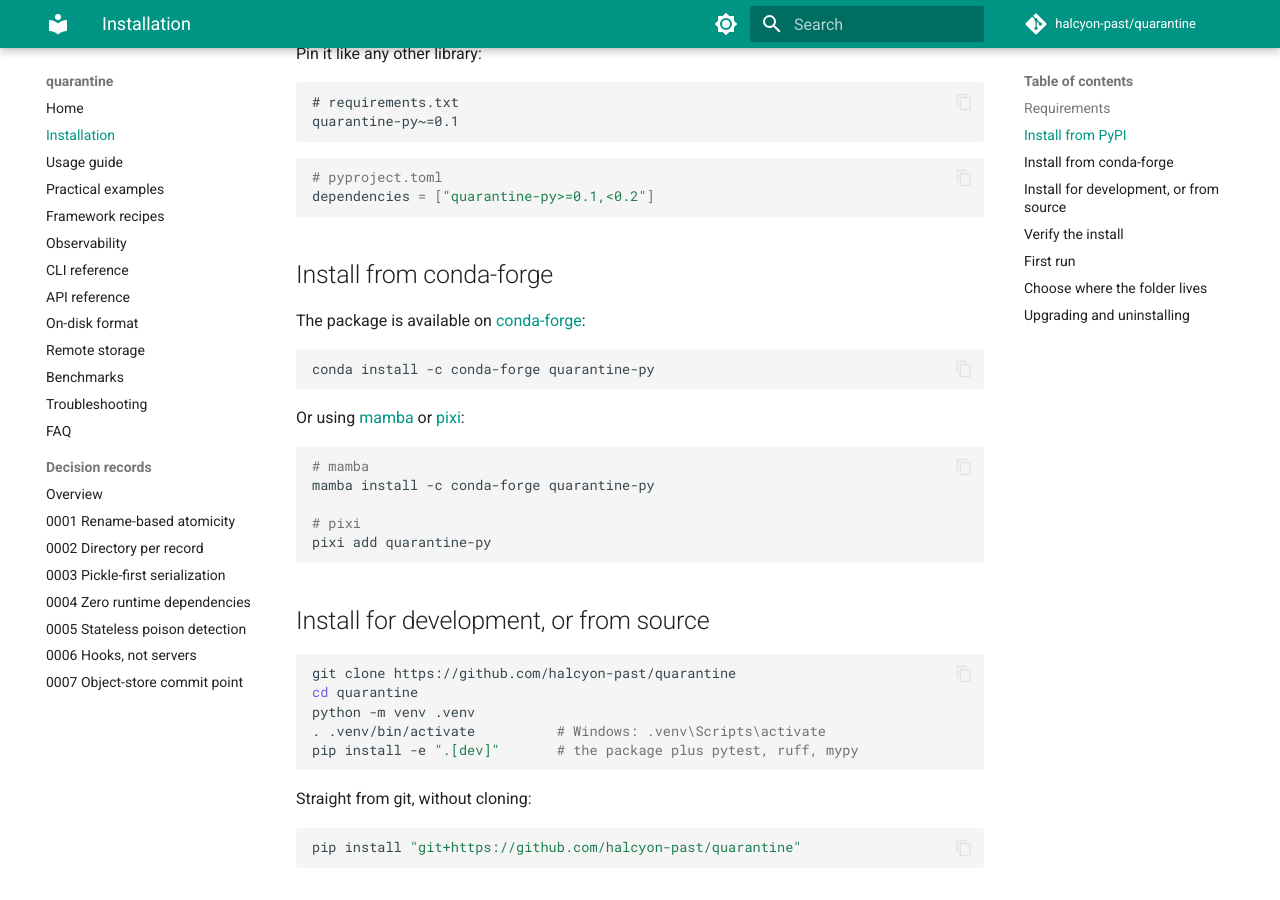
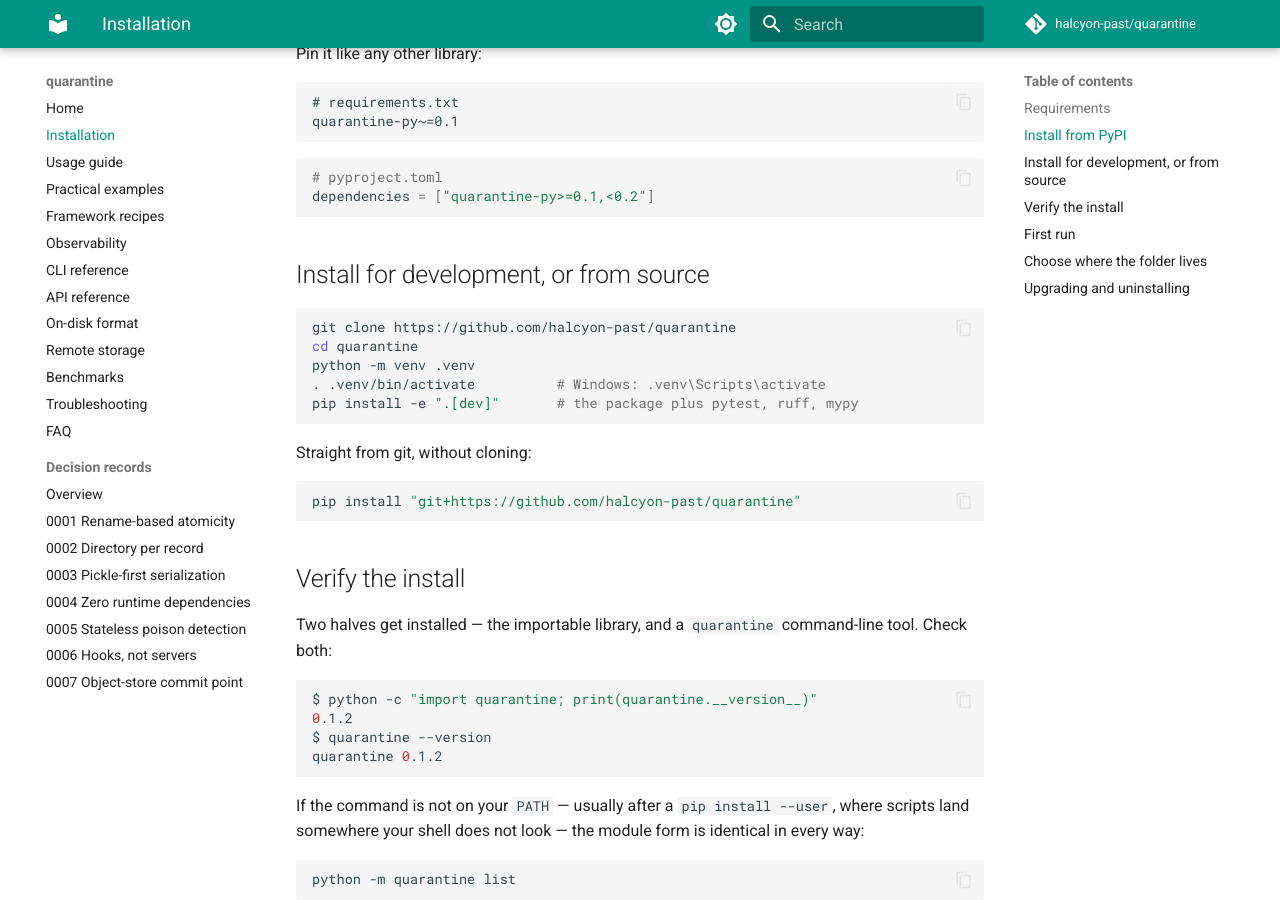
Before and after one commit to halcyon-past/quarantine, an MkDocs documentation site: the page built from docs/installation.md, in a window 1280 px wide and 900 px high, scrolled down 873 px. Built offline with MkDocs 1.6.1 and Material for MkDocs 9.7.7, drawn with Linux system fonts in a browser that asks for light colours; comment, search, counter and statistics services are not loaded.

Commit message:
Revert "docs: add conda-forge and development installation instructions"
This reverts commit af78598489b958da4b478b183eb2148d4c6ff455.

````diff
--- a/docs/installation.md
+++ b/docs/installation.md
@@ -44,24 +44,6 @@
 ```toml
 # pyproject.toml
 dependencies = ["quarantine-py>=0.1,<0.2"]
-```
-
-## Install from conda-forge
-
-The package is available on [conda-forge](https://anaconda.org/conda-forge/quarantine-py):
-
-```bash
-conda install -c conda-forge quarantine-py
-```
-
-Or using [mamba](https://mamba.readthedocs.io/) or [pixi](https://pixi.sh/):
-
-```bash
-# mamba
-mamba install -c conda-forge quarantine-py
-
-# pixi
-pixi add quarantine-py
 ```
 
 ## Install for development, or from source
````
Also changed, not shown: README.md (+6 -43 lines).
